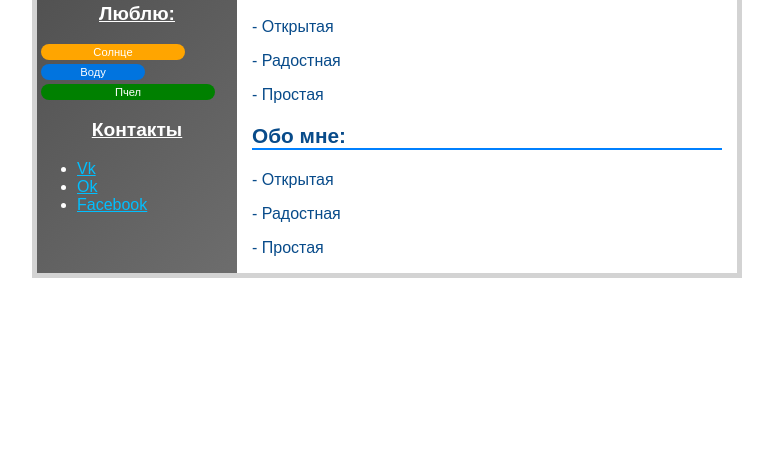
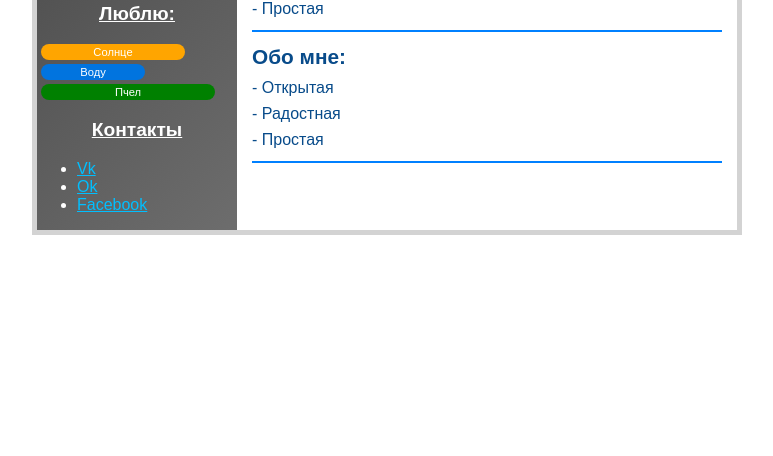
Before and after one commit to tanutam/tanutam.github.io, a plain HTML site: page index.html in a window 1280 px wide. Shown: the part 344-800 px from the top of the page, without its empty margins (253-1026 px from the left). Drawn offline with Linux system fonts and the light colour scheme.

Commit message:
Add files via upload
все, я довольна. если считать, что межстрочное расстояние в rightBox, заданное руками, - это норм :)

```diff
--- a/index.html
+++ b/index.html
@@ -74,13 +74,17 @@
 		}
 		.rightBox {
 			color: #084b8a;
+			line-height: 10px;
 		}
 		div.rightBox {
 			margin-left: 15px;
 			margin-top: 20px;
+			margin-top: 0;
+		}
+		div.rightBox div {
+			border-bottom: 2px solid #0080ff;
 		}
 		p.caption2 {
-			border-bottom: 2px solid #0080ff;
 			width: 470px;
 		}
 		.caption2 {
```
